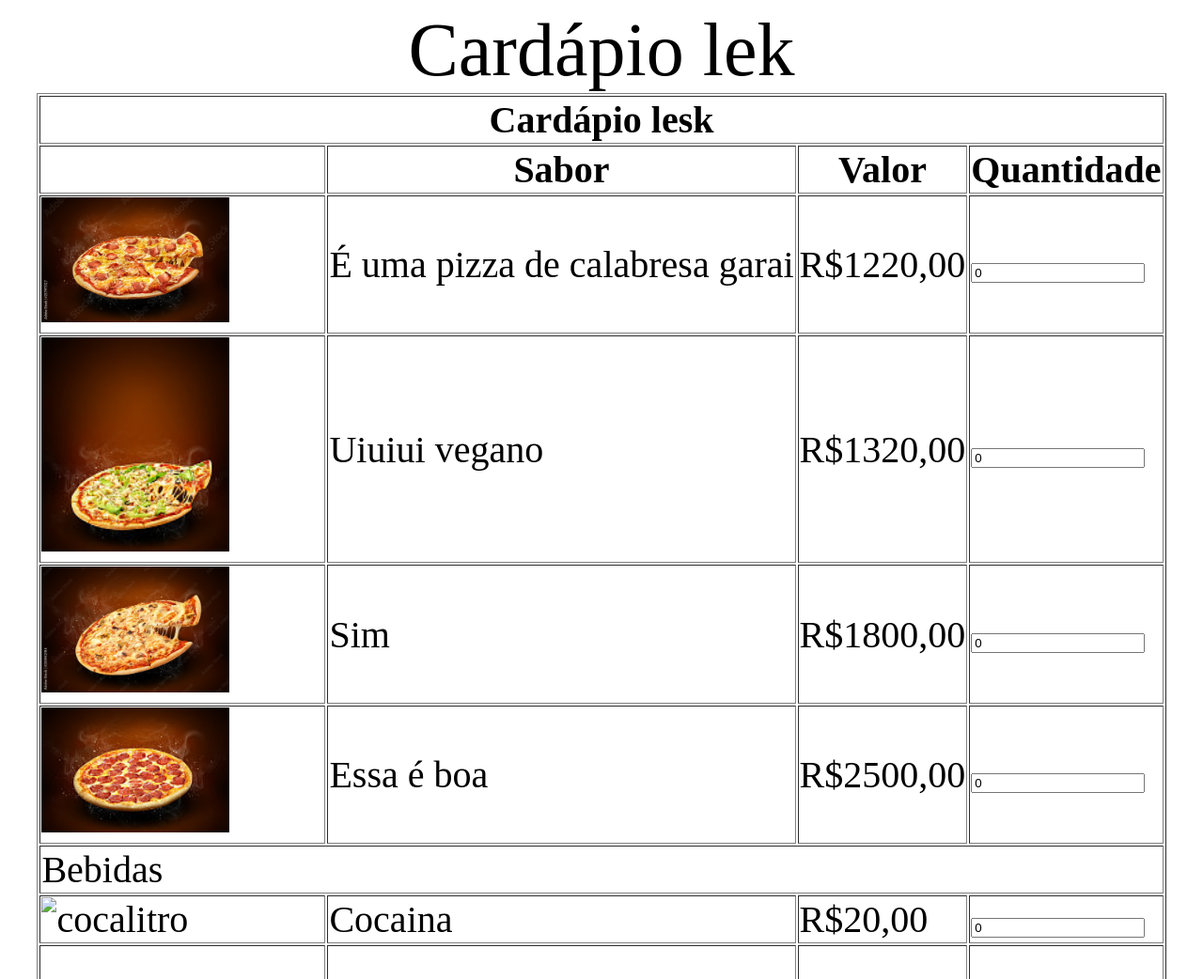
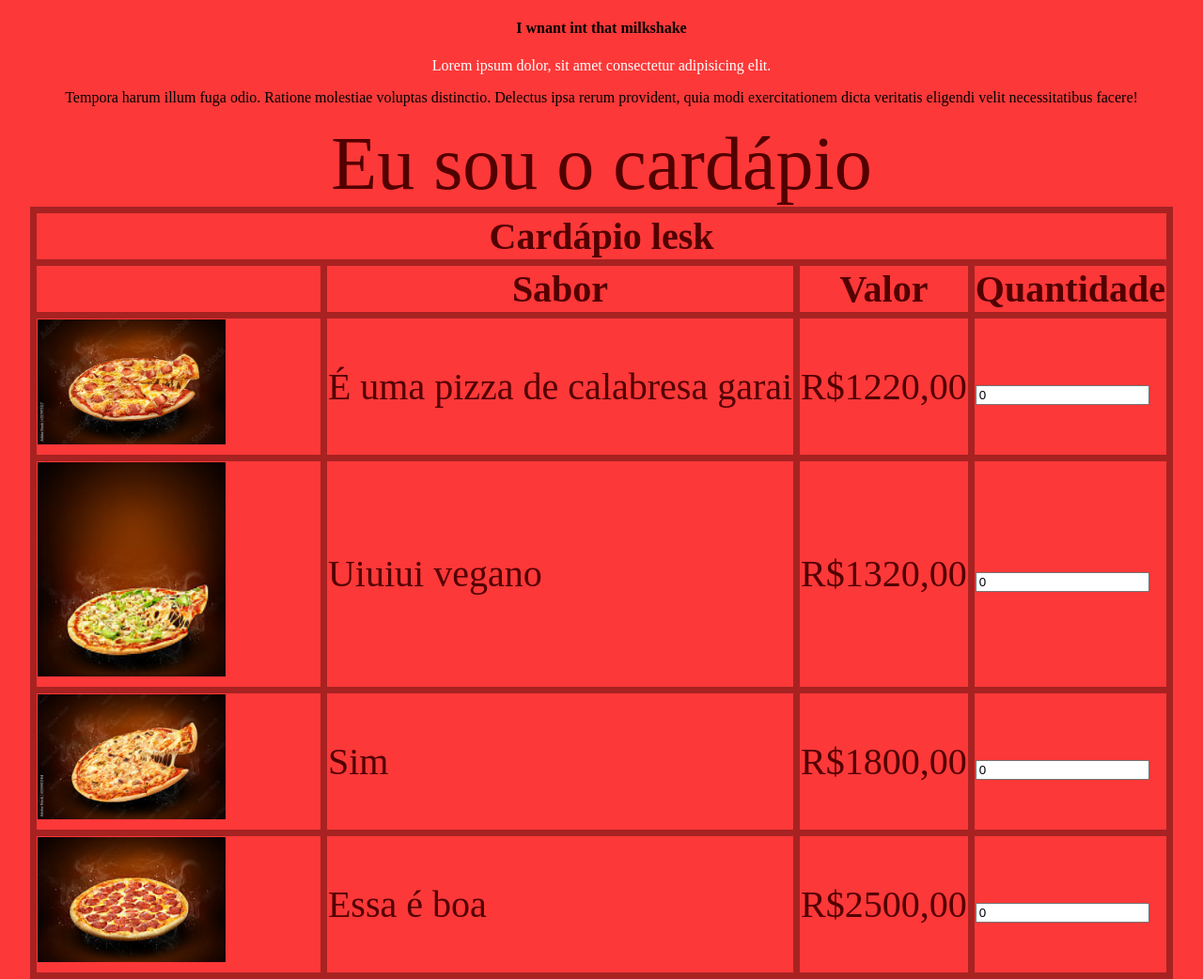
Before and after one commit to JoaoDenovaro/HTML-CSS-Learning, a plain HTML site: page pizzaria/cardapio.html in a window 1280 px wide. Shown: the top 1042 px of the page at 94% size. Drawn offline with Linux system fonts and the light colour scheme.

Commit message:
Add files via upload

```diff
--- /dev/null
+++ b/forms/pseudo.css
@@ -0,0 +1,14 @@
+button.hover {
+    color: white
+}
+
+p {
+    font-size: 60px;
+}
+p::first-line {
+    color: aqua
+}
+
+#nome:focus {
+    background-color:red
+}
--- a/pizzaria/cardapio.html
+++ b/pizzaria/cardapio.html
@@ -4,20 +4,22 @@
     <meta charset="UTF-8">
     <meta http-equiv="X-UA-Compatible" content="IE=edge">
     <meta name="viewport" content="width=device-width, initial-scale=1.0">
-    <style>
-
-        table.center {
-          margin-left: auto;
-          margin-right: auto;
-        }
-    </style>
+    <link rel="stylesheet" href="./style_cardapio.css" type="text/css">
     <title>Document</title>
 </head>
-<body>
+<body class="pizzaria">
+    <h4>
+        I wnant int that milkshake
+    </h4>
+    <p>
+    Lorem ipsum dolor, sit amet consectetur adipisicing elit.
+    </p>
+    <p>
+        Tempora harum illum fuga odio. Ratione molestiae voluptas distinctio. Delectus ipsa rerum provident, quia modi exercitationem dicta veritatis eligendi velit necessitatibus facere!
+    </p>
     <form>
-
-        <table border class="center" style="font-size:40px">
-            <legend style="text-align:center; font-size: 80px;"> Cardápio lek </legend>
+        <table style="font-size:40px; " id="cardapio">
+            <legend style="text-align:center; font-size: 80px;"> Eu sou o cardápio </legend>
             <thead>
                 <tr>
                     <th colspan="5"> Cardápio lesk </th>
@@ -59,7 +61,7 @@
                     <td colspan="4"> Bebidas </td>
                 </tr>
                 <tr>
-                    <td> <img src="assets/coca litro.jpg.jpg"  alt="cocalitro" width="200" heigth="200"> </td>
+                    <td> <img src="assets/coca litro.jpg"  alt="cocalitro" width="200" heigth="200"> </td>
                     <td> Cocaina </td>
                     <td> R$20,00 </td>
                     <td> <input name="cocalitro" type="number" value="0">  </td>
@@ -92,7 +94,7 @@
                     <td colspan="4"> Outras paradas kk </td>
                 </tr>
                 <tr>
-                    <td rowspan="2"> <img src="assets/lolo-mal-saude.jpg"  alt="LOLO" width="300" heigth="300"> </td>
+                    <td rowspan="2"> <img src="assets/lolo-mal-saude.jpg"  alt="LOLO" width="300" heigth="500"> </td>
                     <td> Pizza de loló </td>
                     <td> R$1800,00 </td>
                     <td> <input name="lolo" type="number" value="0">  </td>
--- /dev/null
+++ b/pizzaria/style_cardapio.css
@@ -0,0 +1,32 @@
+table {
+    border:5px solid red;
+    margin-left: auto;
+    margin-right: auto;
+    }
+
+.pizzaria {
+    background-color: rgb(253, 56, 56);
+
+}
+
+#cardapio {
+    border: 7px solid rgb(168, 34, 34);
+    border-collapse: collapse;
+}
+
+td, th{
+    border: 7px solid rgb(168, 34, 34);
+    color:rgb(82, 0, 0)
+}
+
+legend {
+    color:rgb(82, 0, 0)
+}
+
+h4 + p {
+    color: white
+}
+
+h4, p {
+    text-align: center;
+}
--- /dev/null
+++ b/pizzaria/style_inicio.css
@@ -0,0 +1,37 @@
+
+*{
+    margin: 0;
+    padding: 0;
+    box-sizing: border-box;
+}
+
+#navegacao li{
+    margin: 20px;
+}
+
+#navegacao {
+    display:flex;
+    font-size: 50px;
+    text-decoration: none;
+    list-style: none;
+    border-bottom: solid red 10px;
+    padding: 20px
+}
+
+#navegacao li:hover a {
+    font-weight: bold;
+    color:red;
+    text-decoration: none;
+}
+
+#navegacao a {
+    text-decoration: none;
+}
+
+#navegacao a:visited{
+    color:blue
+}
+
+#logo {
+    margin: 60px
+}
```
Also changed, not shown: forms/div_e_span.html (added, +15 -0 lines), forms/pseudoclasses.html (added, +32 -0 lines), pizzaria/inicio.html (+9 -2 lines), pizzaria/assets/Futura Bold.otf (added).
